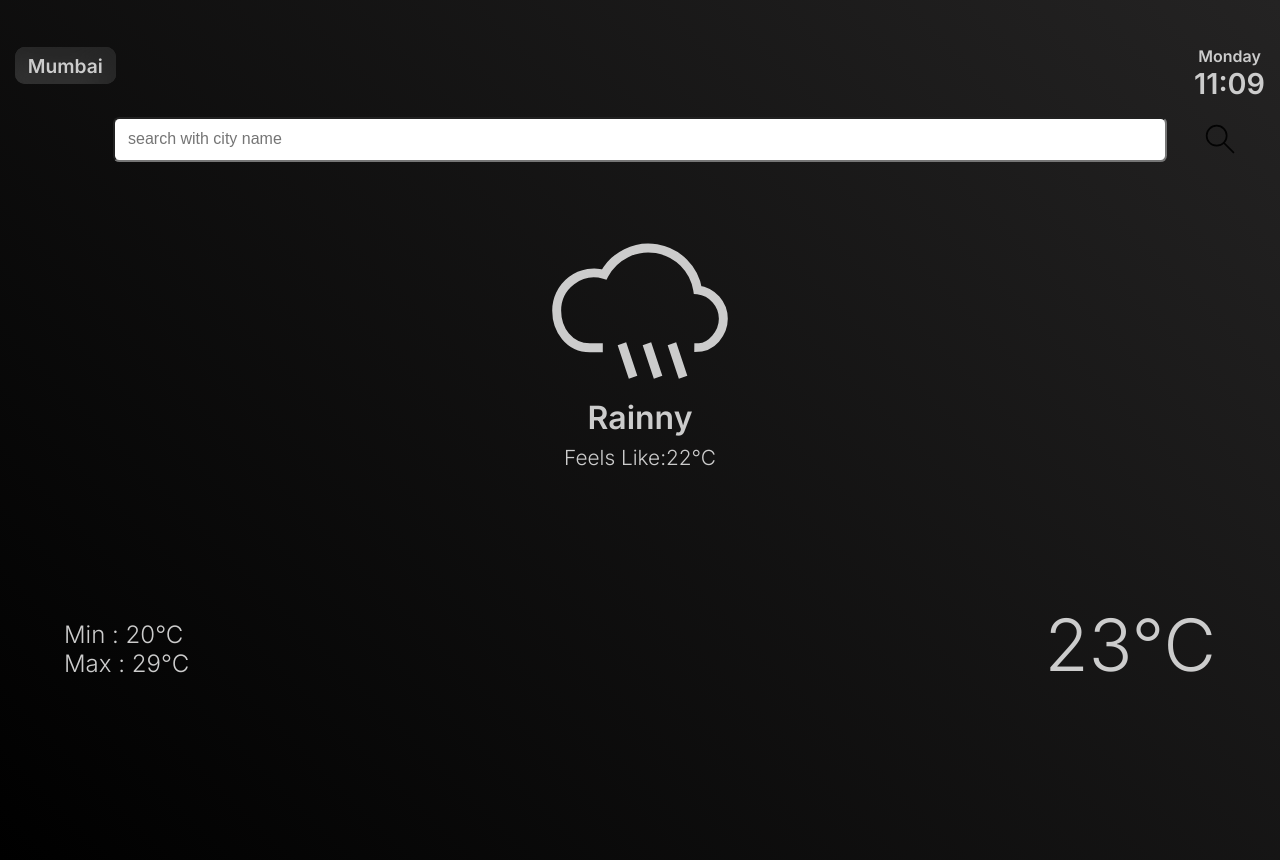
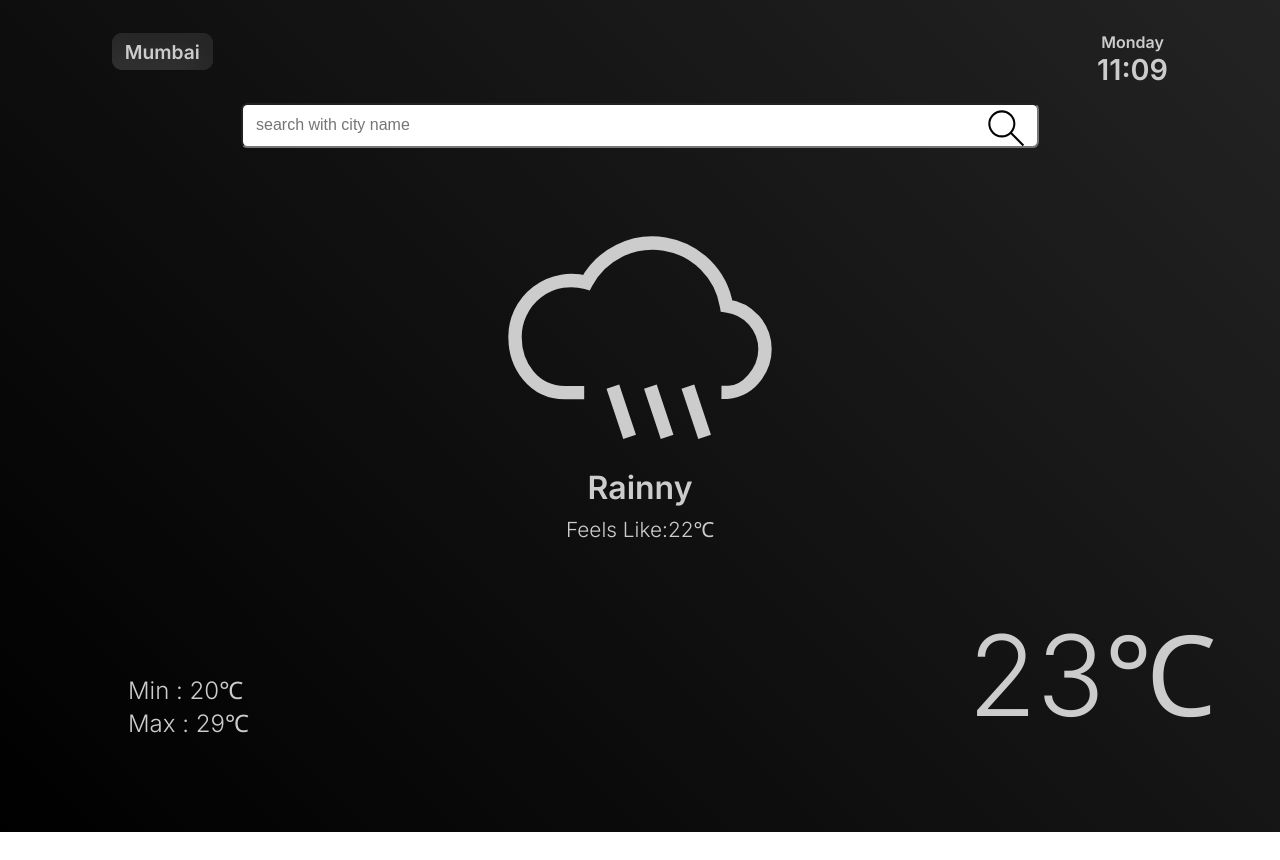
Before and after one commit to shubham-ghuge/weather_app, a plain HTML site: page index.html in a window 1280 px wide. After the commit the page ends 832 px from the top, so only its background shows below. Drawn offline with Linux system fonts and the light colour scheme.

Commit message:
desktop UI done

```diff
--- a/assets/css/style.css
+++ b/assets/css/style.css
@@ -116,3 +116,42 @@ header .time p {
   right: 5%;
   font-size: 4.5rem;
 }
+@media all and (min-height:750px){
+  .weather img {
+    height: 300px;
+  }
+}
+@media all and (min-width:768px){
+  body{
+    padding: 1rem 4rem;
+  }
+  .temperature .current{
+    font-size: 7rem;
+  }
+}
+@media all and (min-width:991px){
+  body{
+    padding: 1rem 7rem;
+  }
+  .search-weather input {
+    width: 60vw;
+    margin: 1rem auto 0;
+  }
+  .search-weather button img {
+    right: 13%;
+    top: 0%;
+    height: 50px;
+  }
+  .weather img {
+    height: 300px;
+  }
+  .temperature{
+    bottom: 10%;
+  }
+  .temperature .min-max{
+    left: 10%;
+  }
+  .temperature .current{
+    font-size: 7rem;
+  }
+}
--- a/index.html
+++ b/index.html
@@ -24,14 +24,14 @@
     <section class="weather">
       <img src="./assets/img/dark-rain.svg" alt="rain"/>
       <h1>Rainny</h1>
-      <h2>feels like:22&deg;C</h2>
+      <h2>feels like:22&#8451;</h2>
     </section>
     <section class="temperature">
       <div class="min-max">
-        <h2>Min : 20&deg;C</h2>
-        <h2>Max : 29&deg;C</h2>
+        <h2>Min : 20&#8451;</h2>
+        <h2>Max : 29&#8451;</h2>
       </div>
-      <div class="current">23&deg;C</div>
+      <div class="current">23&#8451;</div>
     </section>
     <script src="./assets/js/app.js"></script>
   </body>
```
